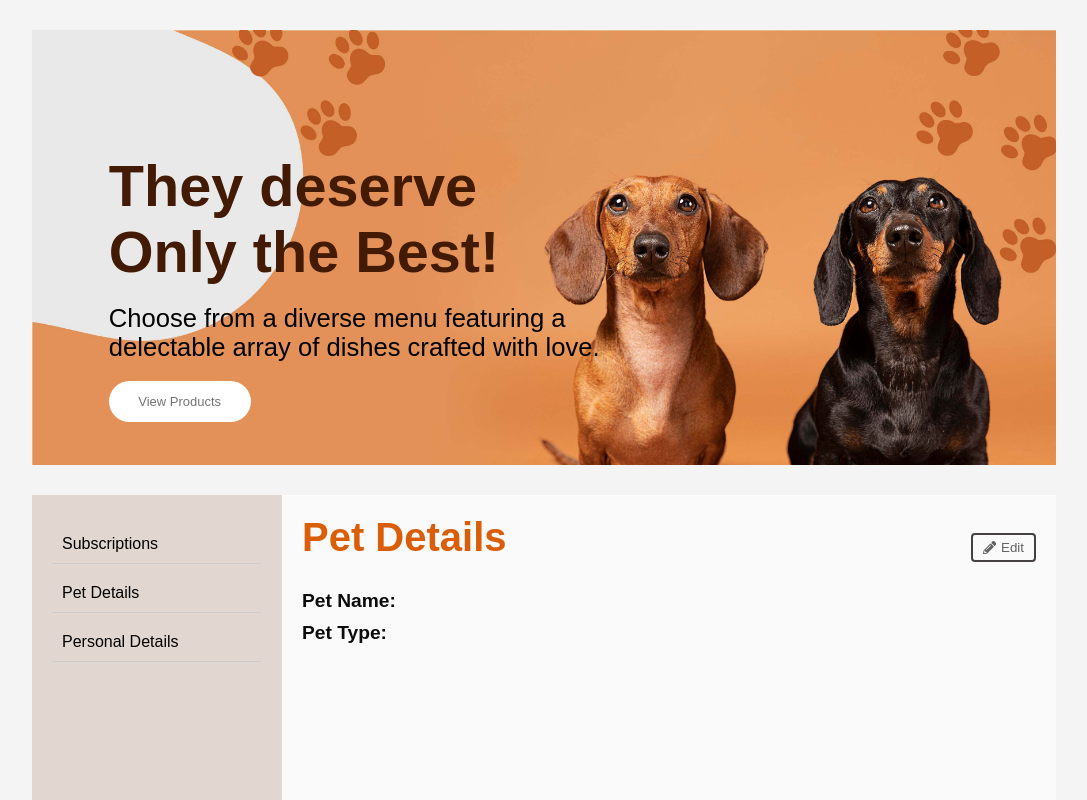
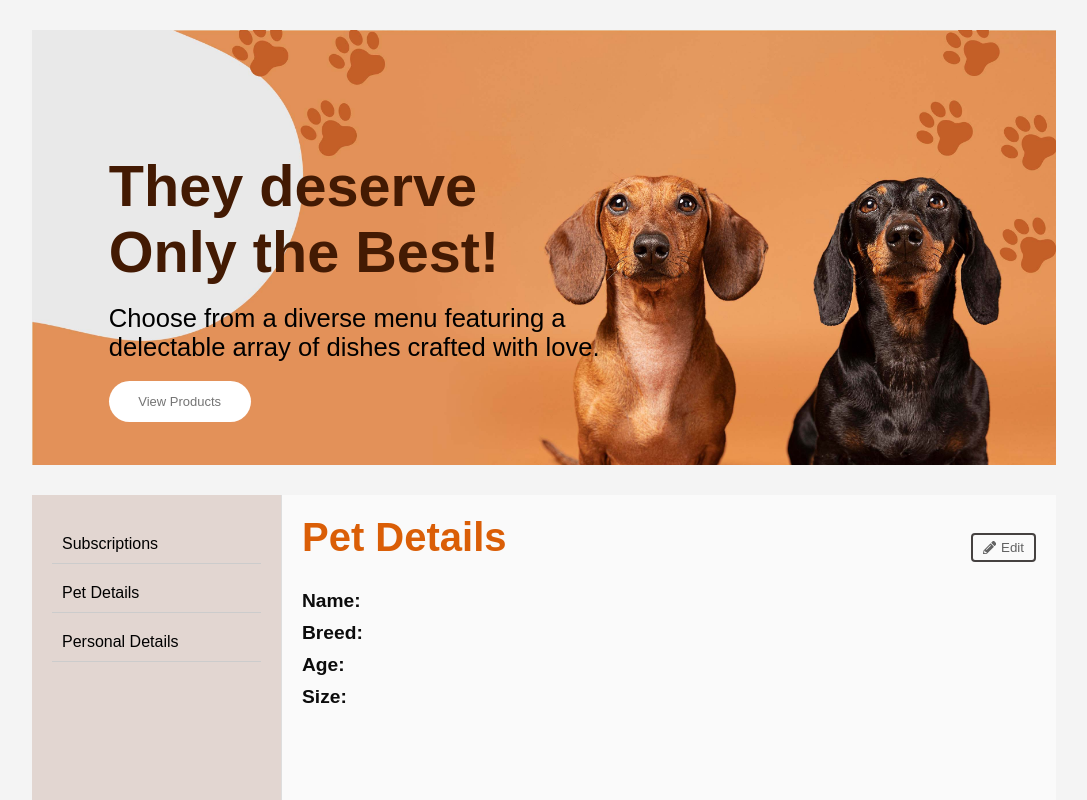
Before and after one commit to evanderleng/awesomepawsome-revamped, a React (Vite) app in the folder frontend/: page /profile in a window 1280 px wide. Both pictures are taken after a click on the item "Pet Details". Shown: the top 800 px of the page, without its empty margins (96-1183 px from the left). Built offline with nearby package versions, Linux system fonts and the light colour scheme.

Commit message:
Updates to form

```diff
--- a/frontend/src/components/PersonalDetails/Personaldetails.jsx
+++ b/frontend/src/components/PersonalDetails/Personaldetails.jsx
@@ -44,6 +44,16 @@ const PersonalDetails = ({ personalDetails, setPersonalDetails }) => {
               placeholder="Enter your email"
             />
           </label>
+          <label>
+            Address:
+            <input
+              type="address"
+              name="address"
+              value={personalDetails.address}
+              onChange={handleChange}
+              placeholder="Enter your delivery address"
+            />
+          </label>
           <button type="button" onClick={handleSave}>
             Save
           </button>
@@ -52,7 +62,9 @@ const PersonalDetails = ({ personalDetails, setPersonalDetails }) => {
         <div>
           <p><strong>Name:</strong> {personalDetails.name}</p>
           <p><strong>Email:</strong> {personalDetails.email}</p>
+          <p><strong> Shipping Address:</strong> {personalDetails.address}</p>
         </div>
+
       )}
     </div>
   );
--- a/frontend/src/components/PetDetails/PetDetails.jsx
+++ b/frontend/src/components/PetDetails/PetDetails.jsx
@@ -35,13 +35,24 @@ const PetDetails = ({ petDetails, setPetDetails }) => {
             />
           </label>
           <label>
-            Pet Type:
+            Breed:
             <input
               type="text"
-              name="petType"
+              name="petBreed"
               value={petDetails.petType}
               onChange={handleChange}
-              placeholder="Enter your pet's type"
+              placeholder="Enter your pet's breed"
+            />
+          </label>
+
+          <label>
+            Age:
+            <input
+              type="text"
+              name="petAge"
+              value={petDetails.petType}
+              onChange={handleChange}
+              placeholder="Enter your pet's age"
             />
           </label>
           <button type="button" onClick={handleSave}>
@@ -50,8 +61,10 @@ const PetDetails = ({ petDetails, setPetDetails }) => {
         </form>
       ) : (
         <div>
-          <p><strong>Pet Name:</strong> {petDetails.petName}</p>
-          <p><strong>Pet Type:</strong> {petDetails.petType}</p>
+          <p><strong>Name:</strong> {petDetails.petName}</p>
+          <p><strong>Breed:</strong> {petDetails.petBreed}</p>
+          <p><strong>Age:</strong> {petDetails.petAge}</p>
+          <p><strong>Size:</strong> {petDetails.petSize}</p>
         </div>
       )}
     </div>
```
